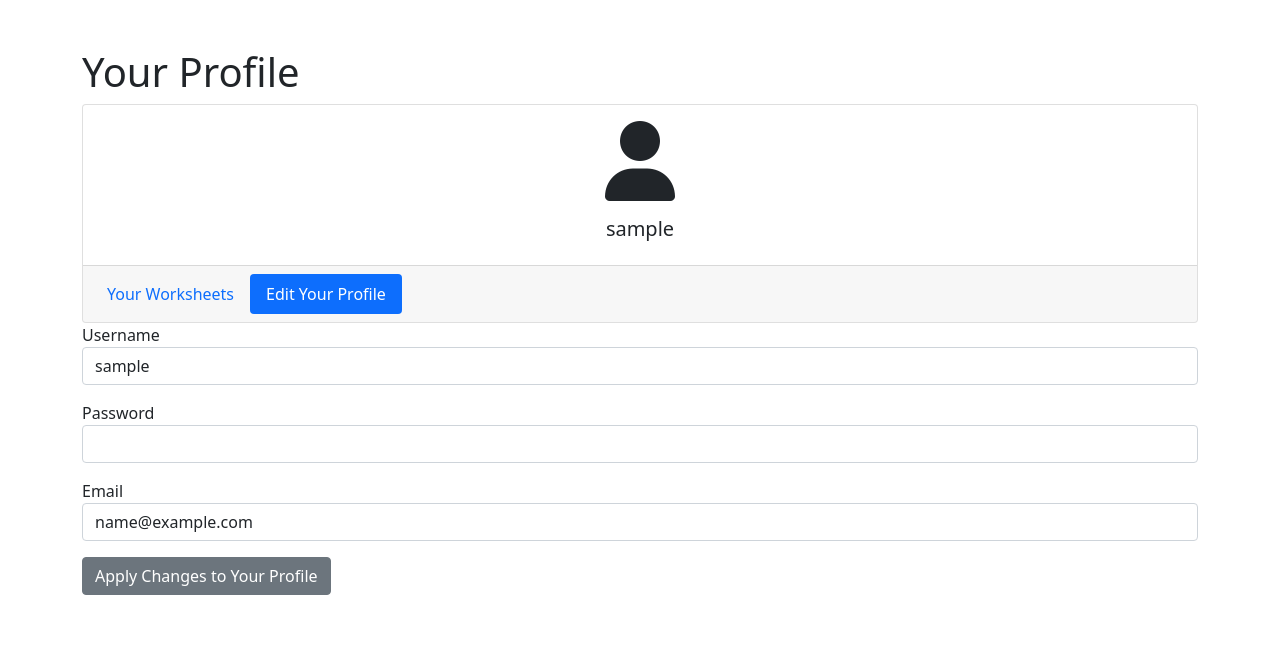
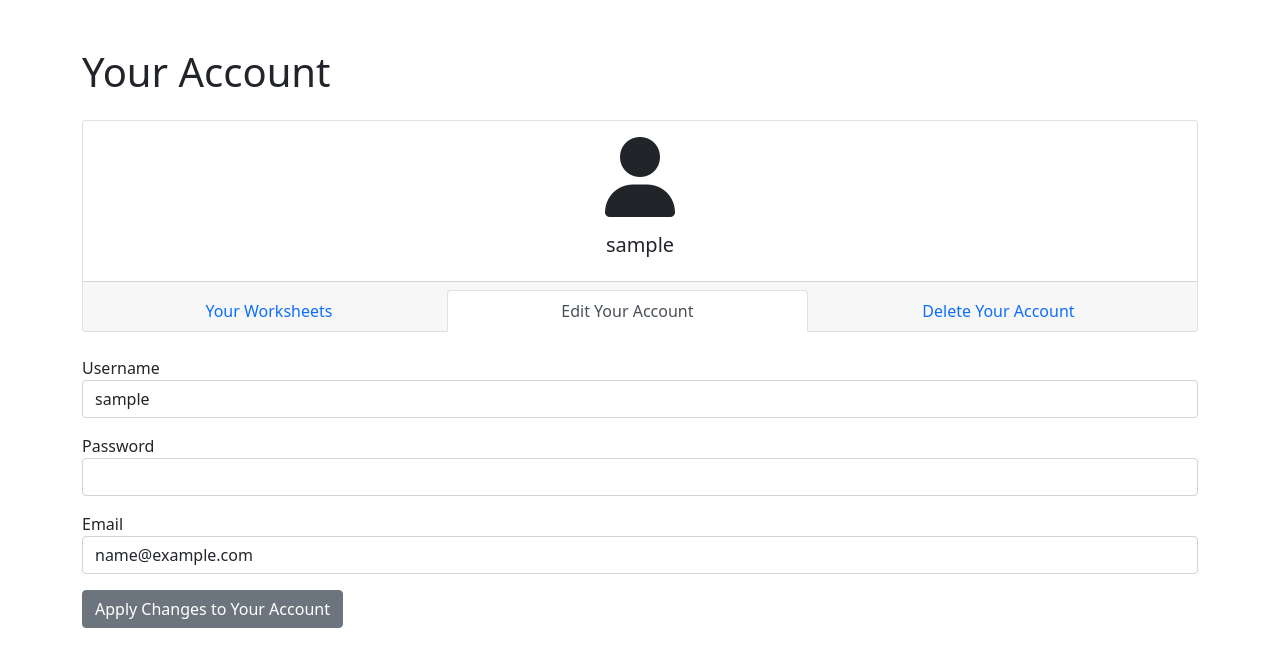
Before and after one commit to quentinikeno/Springboard-SEC-Capstone-Project-1, a Flask app: page /user/edit in a window 1280 px wide. Shown: the top 667 px of the page. Run offline with Flask 2, Linux system fonts and the light colour scheme; the visitor is signed in with stand-in values (Sample User, id 1); data comes from the database, SQL or seed files in the repository; some libraries are stand-ins or nearby versions.

Commit message:
Add route to delete users.

```diff
--- a/app.py
+++ b/app.py
@@ -10,7 +10,7 @@ from models import connect_db, db, User
 
 from functools import wraps
 
-from forms import CreateWorksheetForm, UserRegisterEditForm, UserLoginForm
+from forms import CreateWorksheetForm, UserRegisterEditForm, UserLoginForm, UserDeleteForm
 
 import asyncio
 from api_helpers import get_math_data
@@ -241,3 +241,38 @@ def user_edit():
         flash("Invalid password.  Please make sure your password is correct.", 'danger')
 
     return render_template('users/edit.html', form=form, user=g.user)
+
+@app.route('/user/delete', methods=['GET', 'POST'])
+@check_if_authorized
+def user_delete():
+    """Delete profile for current user."""
+    form = UserDeleteForm()
+
+    if form.validate_on_submit():
+        password = form.password.data
+        confirm = form.confirm.data
+
+        if confirm == 'no':
+            flash('Your account has not been deleted.  To delete your account please select "Yes" from the dropdown below.', "warning")
+            return render_template('/users/delete.html', form=form, user=g.user)
+
+        #Authenticate the user to give them permission to edit.
+        user = User.authenticate(g.user.username, password)
+
+        if user:
+            try:
+                do_logout()
+                db.session.delete(g.user)
+                db.session.commit()
+
+                flash("Profile successfully deleted.", "success")
+                return redirect(url_for("index"))
+
+            except IntegrityError:
+                db.session.rollback()
+                flash("Something went wrong.  Could not delete your account.", "danger")
+                return render_template('/users/delete.html', form=form, user=g.user)
+
+        flash("Invalid password.  Please make sure your password is correct.", 'danger')
+
+    return render_template('users/delete.html', form=form, user=g.user)
--- a/forms.py
+++ b/forms.py
@@ -29,6 +29,6 @@ class UserDeleteForm(FlaskForm):
     """Form for deleting users."""
     password = PasswordField('Password', validators=[DataRequired("Please enter your password to log in.")])
     confirm = SelectField('Are you sure you want to permanently delete your account?', choices=[
-        ('no', 'No'),
-        ('yes', 'Yes')
+        ('no', 'No.  On second thought, I do not want to delete my account.'),
+        ('yes', 'Yes, I would like to delete my account permanently.')
         ])
--- a/templates/users/edit.html
+++ b/templates/users/edit.html
@@ -1,9 +1,9 @@
-{% extends './base.html' %} {% block title %} Edit User Profile {% endblock %}
+{% extends './base.html' %} {% block title %} Edit User Account {% endblock %}
 {% block content %} {% include './users/profile-card.html' %}
 <form method="post">
 	{% include './form.html' %}
 	<button class="btn btn-secondary" type="submit">
-		Apply Changes to Your Profile
+		Apply Changes to Your Account
 	</button>
 </form>
 {% endblock %}
--- a/templates/users/profile-card.html
+++ b/templates/users/profile-card.html
@@ -1,13 +1,14 @@
 {% from "./macros/macros.html" import nav_link with context %}
-<h1>Your Profile</h1>
-<div class="card text-center">
+<h1>Your Account</h1>
+<div class="card text-center my-4">
 	<div class="card-body">
 		<i class="fa-solid fa-user fa-5x"></i>
 		<h5 class="card-title mt-3">{{user.username}}</h5>
 	</div>
 	<div class="card-footer">
-		<ul class="nav nav-pills card-header-pills">
+		<ul class="nav nav-tabs card-header-tabs nav-fill">
 			{{ nav_link('user_show', 'Your Worksheets') }}
-            {{ nav_link('user_edit', 'Edit Your Profile') }}
+            {{ nav_link('user_edit', 'Edit Your Account') }}
+            {{ nav_link('user_delete', 'Delete Your Account') }}
 	</div>
 </div>
```
Also changed, not shown: templates/users/delete.html (added, +7 -0 lines).
